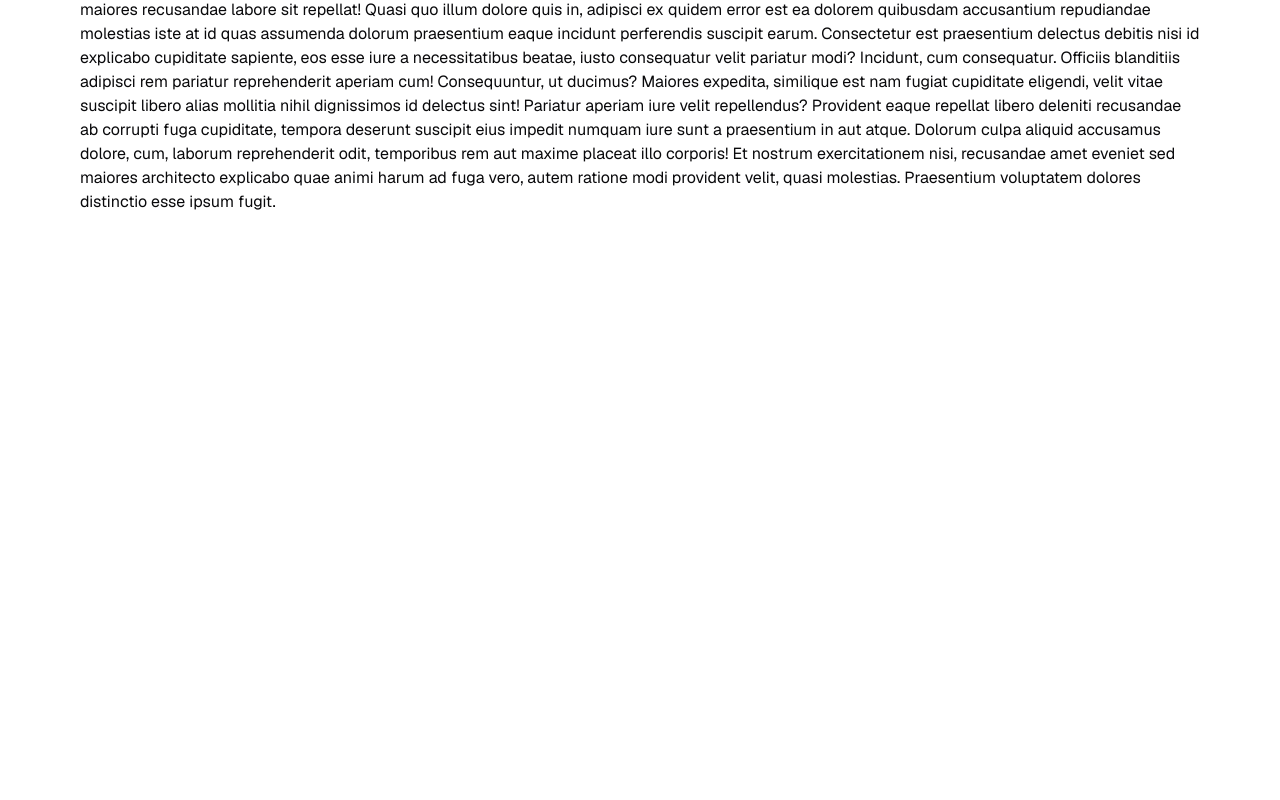
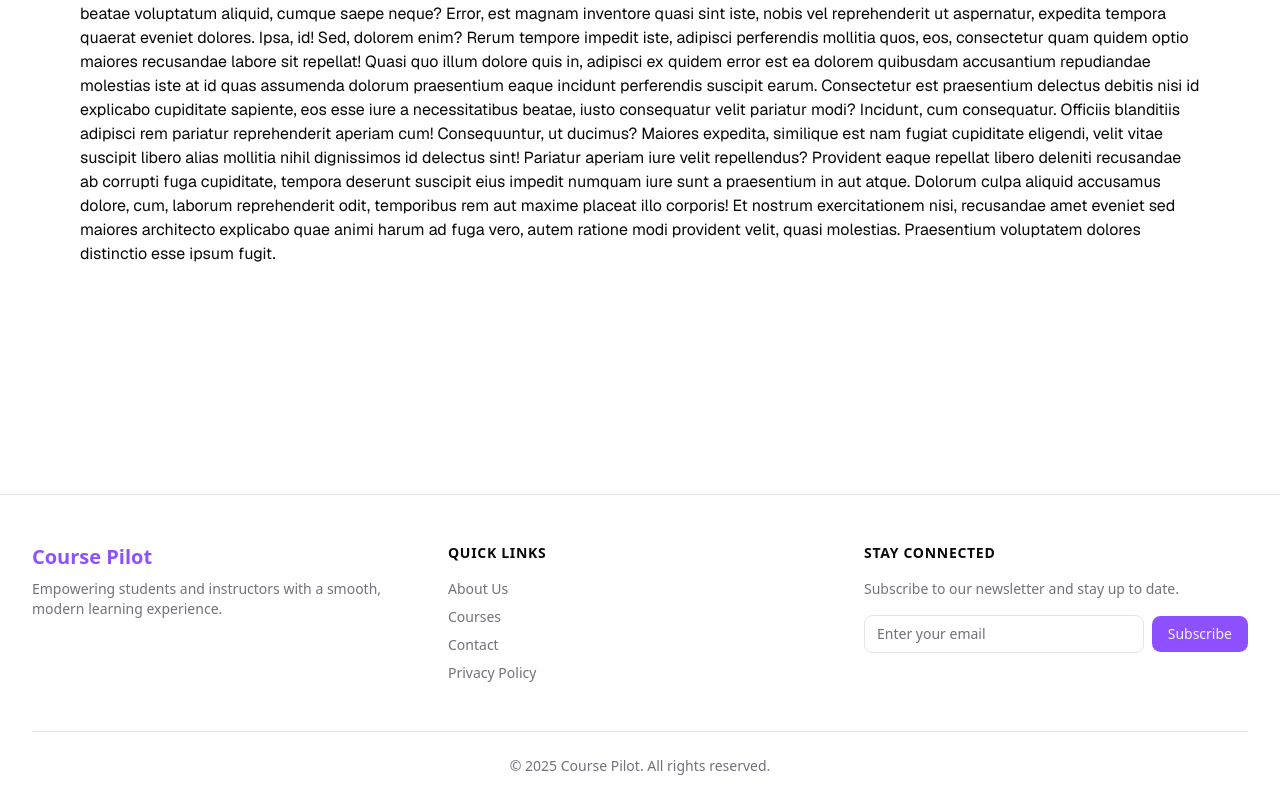
Before and after one commit to ihsajjad/Course-Pilot-LMS-Fronted, a Next.js app: page / in a window 1280 px wide. Shown: the part 574-1374 px from the top of the page. Before the commit the page ends 952 px from the top, so only its background shows below. Built offline with nearby package versions, Linux system fonts and the light colour scheme; no server answers.

Commit message:
Added footer

```diff
--- a/src/app/layout.tsx
+++ b/src/app/layout.tsx
@@ -4,6 +4,7 @@ import type { Metadata } from "next";
 import { Geist, Geist_Mono } from "next/font/google";
 import "./globals.css";
 import { Navbar } from "@/components/ui/shared/navbar";
+import Footer from "@/components/ui/shared/footer";
 
 const geistSans = Geist({
   variable: "--font-geist-sans",
@@ -16,7 +17,7 @@ const geistMono = Geist_Mono({
 });
 
 export const metadata: Metadata = {
-  title: "Create Next App",
+  title: "Course Pilot",
   description: "Generated by create next app",
 };
 
@@ -39,6 +40,7 @@ export default function RootLayout({
           >
             <Navbar />
             {children}
+            <Footer />
           </ThemeProvider>
         </StoreProvider>
       </body>
--- a/src/components/ui/resizable-navbar.tsx
+++ b/src/components/ui/resizable-navbar.tsx
@@ -68,7 +68,7 @@ export const Navbar = ({ children, className }: NavbarProps) => {
     <motion.div
       ref={ref}
       // IMPORTANT: Change this to class of `fixed` if you want the navbar to be fixed
-      className={cn("fixed inset-x-0 top-0 z-40 w-full", className)}
+      className={cn("sticky inset-x-0 top-0 z-40 w-full", className)}
     >
       {React.Children.map(children, (child) =>
         React.isValidElement(child)
--- /dev/null
+++ b/src/components/ui/shared/footer.tsx
@@ -0,0 +1,89 @@
+export default function Footer() {
+  return (
+    <footer className="bg-card border-t border-border mt-16">
+      <div className="max-w-7xl mx-auto px-4 sm:px-6 lg:px-8 pt-12 pb-6">
+        <div className="grid grid-cols-1 md:grid-cols-3 gap-8">
+          {/* Branding */}
+          <div>
+            <h2 className="text-xl font-semibold text-primary">
+              Course Pilot
+            </h2>
+            <p className="mt-2 text-sm text-muted-foreground">
+              Empowering students and instructors with a smooth, modern learning
+              experience.
+            </p>
+          </div>
+
+          {/* Navigation */}
+          <div>
+            <h3 className="text-sm font-semibold text-foreground uppercase tracking-wider mb-4">
+              Quick Links
+            </h3>
+            <ul className="space-y-2 text-sm text-muted-foreground">
+              <li>
+                <a
+                  href="/about"
+                  className="hover:text-primary hover:underline transition"
+                >
+                  About Us
+                </a>
+              </li>
+              <li>
+                <a
+                  href="/courses"
+                  className="hover:text-primary hover:underline transition"
+                >
+                  Courses
+                </a>
+              </li>
+              <li>
+                <a
+                  href="/contact"
+                  className="hover:text-primary hover:underline transition"
+                >
+                  Contact
+                </a>
+              </li>
+              <li>
+                <a
+                  href="/privacy"
+                  className="hover:text-primary hover:underline transition"
+                >
+                  Privacy Policy
+                </a>
+              </li>
+            </ul>
+          </div>
+
+          {/* Newsletter / Social */}
+          <div>
+            <h3 className="text-sm font-semibold text-foreground uppercase tracking-wider mb-4">
+              Stay Connected
+            </h3>
+            <p className="text-sm text-muted-foreground mb-4">
+              Subscribe to our newsletter and stay up to date.
+            </p>
+            <form className="flex items-center space-x-2">
+              <input
+                type="email"
+                placeholder="Enter your email"
+                className="w-full px-3 py-2 border border-border rounded-md bg-background text-sm text-foreground placeholder-muted-foreground focus:outline-none focus:ring-2 focus:ring-ring"
+              />
+              <button
+                type="submit"
+                className="px-4 py-2 text-sm font-medium rounded-md bg-primary text-primary-foreground hover:opacity-90 transition"
+              >
+                Subscribe
+              </button>
+            </form>
+          </div>
+        </div>
+
+        <div className="mt-12 border-t border-border pt-6 text-sm text-center text-muted-foreground">
+          &copy; {new Date().getFullYear()} Course Pilot. All rights
+          reserved.
+        </div>
+      </div>
+    </footer>
+  );
+}
--- a/src/components/ui/shared/navbar.tsx
+++ b/src/components/ui/shared/navbar.tsx
@@ -28,7 +28,7 @@ export function Navbar() {
   const [isMobileMenuOpen, setIsMobileMenuOpen] = useState(false);
 
   return (
-    <div className="relative w-full">
+    <div className="sticky top-0 w-full">
       <ShadNavbar>
         {/* Desktop Navigation */}
         <NavBody>
@@ -36,7 +36,10 @@ export function Navbar() {
           <NavItems items={navItems} />
           <div className="flex items-center gap-4">
             <ModeToggle />
-            <NavbarButton variant="secondary">Login</NavbarButton>
+
+            <NavbarButton variant="secondary" href="/login">
+              Login
+            </NavbarButton>
           </div>
         </NavBody>
 
@@ -69,6 +72,7 @@ export function Navbar() {
             ))}
             <div className="flex w-full flex-col gap-4">
               <NavbarButton
+                href="/login"
                 onClick={() => setIsMobileMenuOpen(false)}
                 variant="primary"
                 className="w-full"
```
